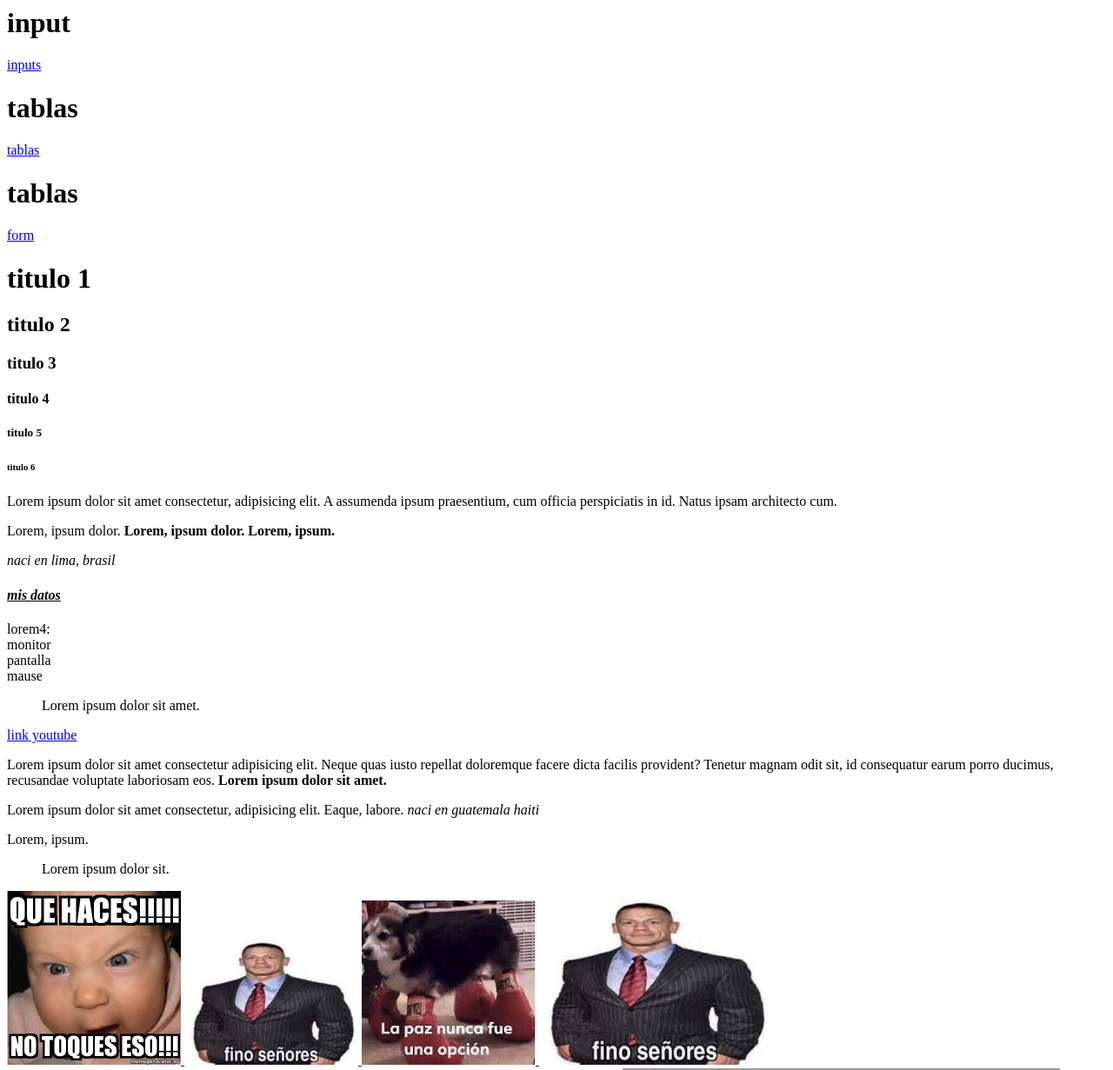
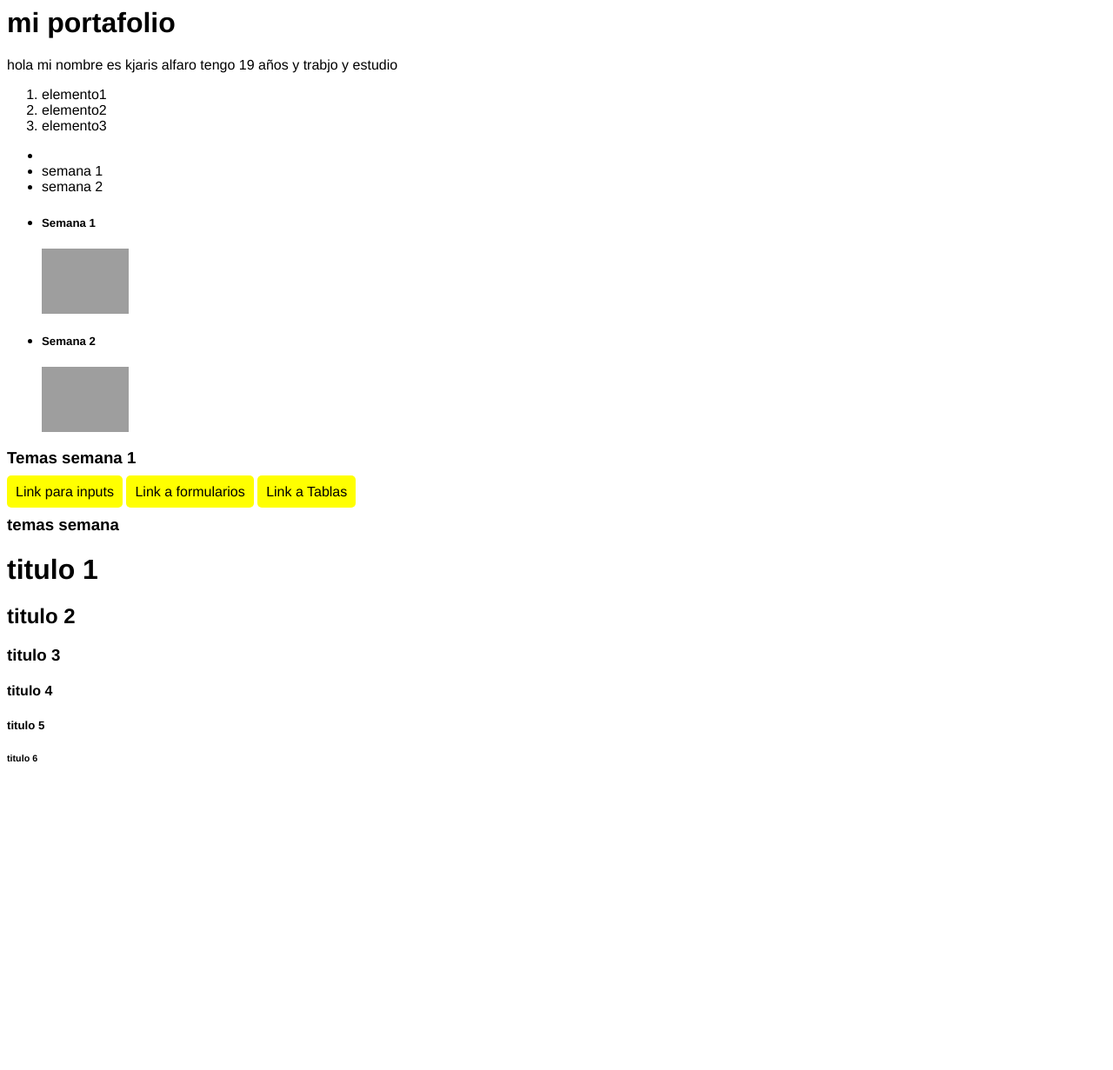
Before and after one commit to jacks03/codigo-web-13, a plain HTML site: page index.html in a window 1280 px wide. Shown: the top 1231 px of the page at 87% size. After the commit the page ends 903 px from the top, so only its background shows below. Drawn offline with Linux system fonts and the light colour scheme; grey boxes are pictures that could not be loaded.

Commit message:
mi trabajo pasar

```diff
--- a/index.html
+++ b/index.html
@@ -19,102 +19,58 @@
   name="twitter:image"
   content="https://media-exp1.licdn.com/dms/image/C4E1BAQEfNIXEf_JoKg/company-background_10000/0?e=2159024400&v=beta&t=PhtZQJ8QA5Wy2lQzlfJL166pSeK_i3q2qfkD-xOMCcc"
 />
+<link rel="stylesheet" href="./style.css" />
     </head>
     <!--las etiqueta de titulo hi - h6-->
     <body>
-
-
-        <h1>input</h1>
-        <a href="./semana1/input.html">inputs</a>
-        <h1>tablas</h1>
-        <a href="./semana1/tablas.html">tablas</a>
-        <h1>tablas</h1>
-        <a href="./semana1/form.html">form</a>
+        <h1>mi portafolio</h1>
+        <p>
+            hola mi nombre es kjaris alfaro tengo 19 años y trabjo y estudio
+        </p>
+        <ol>
+            <li>elemento1</li>
+            <li>elemento2</li>
+            <li>elemento3</li>
+        </ol>
+        <ul>
+            <li></li>
+            <li>semana 1</li>
+            <li>semana 2</li>
+        </ul>
+        <ul>
+            <li>
+              <h5>Semana 1</h5>
+              <img
+                src="https://freeiconshop.com/wp-content/uploads/edd/folder-open-flat.png"
+                alt="semana1"
+                width="100"
+              />
+            </li>
+            <li>
+              <h5>Semana 2</h5>
+              <img
+                src="https://freeiconshop.com/wp-content/uploads/edd/folder-open-flat.png"
+                alt="semana1"
+                width="100"
+              />
+            </li>
+          </ul>
+          <div>
+            <h3>Temas semana 1</h3>
+            <a class="link-referencia" href="./semana1/inputs.html"
+              >Link para inputs</a
+            >
+            <a class="link-referencia" href="./semana1/form.html"
+              >Link a formularios</a
+            >
+            <a class="link-referencia" href="./semana1/tablas.html">Link a Tablas</a>
+          </div>
+          <div>
+              <h3>temas semana</h3>
+          </div>
         <h1>titulo 1</h1>
         <h2>titulo 2</h2>
         <h3>titulo 3</h3>
         <h4>titulo 4</h4>
         <h5>titulo 5</h5>
         <h6>titulo 6</h6>
-        <!--parrafos-->
-        <p>
-            Lorem ipsum dolor sit amet consectetur, adipisicing elit. A assumenda ipsum praesentium, cum officia perspiciatis in id. Natus ipsam architecto cum.
-
-        </p>
-        <!--etiqueta o bold-->
-        <p>
-            Lorem, ipsum dolor. <b>Lorem, ipsum dolor.</b>
-        <strong>Lorem, ipsum.</strong>
-        <!--etiqueta cursiva -->
-        </p>
-        <i>naci en lima, brasil</i>
-        <h4>
-            <u>
-                <i>mis datos</i>
-            </u>
-        </h4>
-        <!--BR: Es para saltos de lineas-->
-        <!--no debemos usar-->
-        <p>
-            lorem4:
-            <br>
-            monitor
-            <br>
-            pantalla
-            <br>
-            mause
-        </p>
-        <!--para poder citar texto-->
-        <blockquote>
-            Lorem ipsum dolor sit amet.
-        </blockquote>
-
-        <!--hiper vinculos-->
-        <a href="https://www.youtube.com/watch?v=dQw4w9WgXcQ" target_blank>
-            link youtube
-        </a>
-        <!--tarea para ahora-->
-        <!--crear 3 parrafos usando p-->
-        <!--crear 3 links a google youtube y su pagina preferida-->
-        <p>
-            Lorem ipsum dolor sit amet consectetur adipisicing elit. Neque quas iusto repellat doloremque facere dicta facilis provident? Tenetur magnam odit sit, id consequatur earum porro ducimus, recusandae voluptate laboriosam eos.
-            <strong>Lorem ipsum dolor sit amet.</strong>
-        </p>
-        <p>Lorem ipsum dolor sit amet consectetur, adipisicing elit. Eaque, labore.
-            <i>naci en guatemala haiti</i>
-        </p>
-        <p>Lorem, ipsum.
-            <blockquote>
-                Lorem ipsum dolor sit.
-            </blockquote>
-        </p>
-        <a href="https://www.youtube.com/watch?v=dQw4w9WgXcQ" target="_blank">
-            <img src="./imagen/no toques.jpg" width="200">
-        </a>
-
-        <a href="https://www.google.com/" target="_blank">
-            <img src="./imagen/fino.jpg" width="200">
-        </a>
-
-        <a href="https://www.getonbrd.com/empleos/programacion/fullstack-developer-bnamericas-remote" target="_blank">
-            <img src="./imagen/la paz nunca fue una opcion.jpg" width="200">
-        </a>
-        <!--logo local-->
-        <a href="https://www.youtube.com/c/PeladoNerd/videos" target="_blank">
-            <img src="./imagen/fino.jpg" alt="fino">
-        </a>
-        <!--video-->
-        <video controls autoplay width="400" height="400">
-            <source src="./video/video.mp4">
-        </video>
-        <audio controls aoutoplay>
-            <source src="./audios/audio.mp3">
-        </audio>
-
-        <iframe src="./pdf/Kit_de_higiene_básico_de_artículos_descartables.pdf" width="500" height="800">
-
-        </iframe>
-        <iframe width="560" height="315" src="https://www.youtube.com/embed/mUNYh_L250M" title="YouTube video player" frameborder="0" allow="accelerometer; autoplay; clipboard-write; encrypted-media; gyroscope; picture-in-picture" allowfullscreen></iframe>
-
-    </body>
-</html>
--- /dev/null
+++ b/semana2/css/styles.css
@@ -0,0 +1,109 @@
+body {
+  font-family: Helvetica;
+}
+h1 {
+  background-color: black;
+  color: red;
+}
+h2 {
+  background-color: aqua;
+  color: green;
+}
+p {
+  color: blue;
+}
+a {
+  background-color: yellow;
+  color: pink;
+}
+#contenedor-uno {
+  background-color: rgb(138, 43, 43);
+}
+#contenedor-dos {
+  background-color: brown;
+}
+.contenedor-principal {
+    background-color: violet;
+    padding: 30px;
+}
+.btn-ingresar{
+    background-color: rgb(14,139,255);
+    color: aliceblue;
+    padding: 10px;
+    border-radius: 8px;
+    border: none;
+}
+/**se usas clases*/
+.btn-ingresar1{
+    font-size: 25px;
+}
+.contenedor-form {
+    border: 3px solid green;
+    text-align: center;
+}
+.contenedor-form {
+    padding: 20px;
+}
+.titulo-form{
+    color: green;
+    background-color: #fff;
+}
+.input-form{
+    padding: 10px;
+    border-radius: 8px;
+    border: 1px #000 solid;
+    width: 400px;
+}
+.input-codigo{
+    width: 100px
+}
+.input-numero{
+    width: 275px;
+}
+.btn-crear-usuario{
+    background-color: orange  ;
+    color: black;
+    padding: 10px;
+    border-radius: 8px;
+    border: none;
+    width: 400px;
+}
+.btn-crear-usuario:hover{
+    background-color: greenyellow;
+}
+/*pseudoclase*/
+/* los elementos tienen propiedades internas por ejemplo el hover*/
+
+.btn-ingresar:hover{
+    background-color: #f01;
+    color: #000;
+    text-decoration: none;
+
+}
+
+div:hover{
+    background-color: #f01;
+}
+
+.contenedor-interno-form h1 {
+    border: 2px solid #000;
+}
+
+.contenedor-interno-form p :nth-child(2){
+    border: 2px solid #f01;
+}
+/*first-child */
+/* busca primero el elemento */
+/* <h1> </h1> ,etc */
+
+h1:first-child{
+    color:purple
+}
+input:first-of-type {
+    color: red;
+}
+h2:nth-child(4){
+    color: #000;
+}
+
+.contenendor-interno-form
--- /dev/null
+++ b/style.css
@@ -0,0 +1,15 @@
+body{
+    font-family: Helvetica;
+}
+
+.link-referencia {
+    background-color: yellow;
+    color: #000;
+    padding: 10px;
+    text-decoration: none;
+    border-radius: 5px;
+}
+.link-referencia:hover {
+    text-decoration: underline;
+    color: #fff;
+}
```
Also changed, not shown: semana2/index.html (added, +67 -0 lines).
